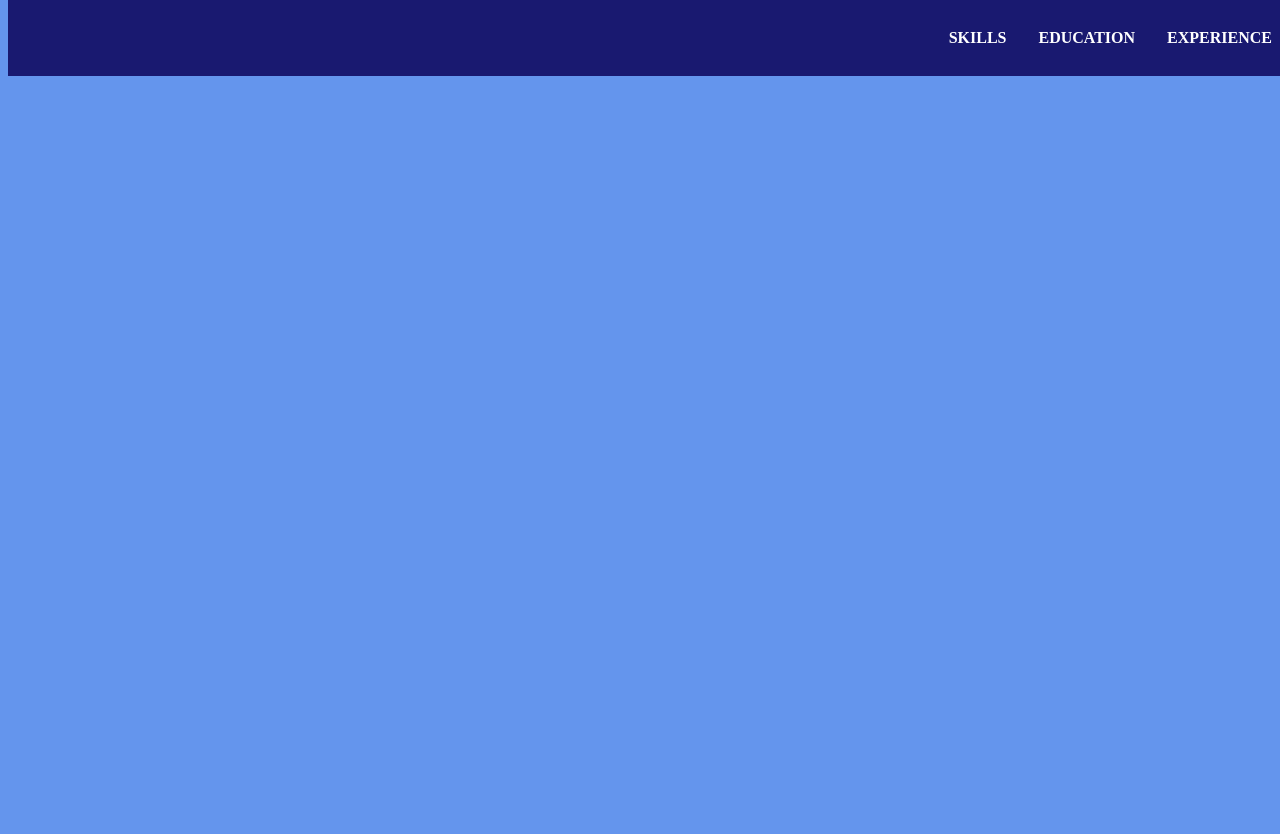
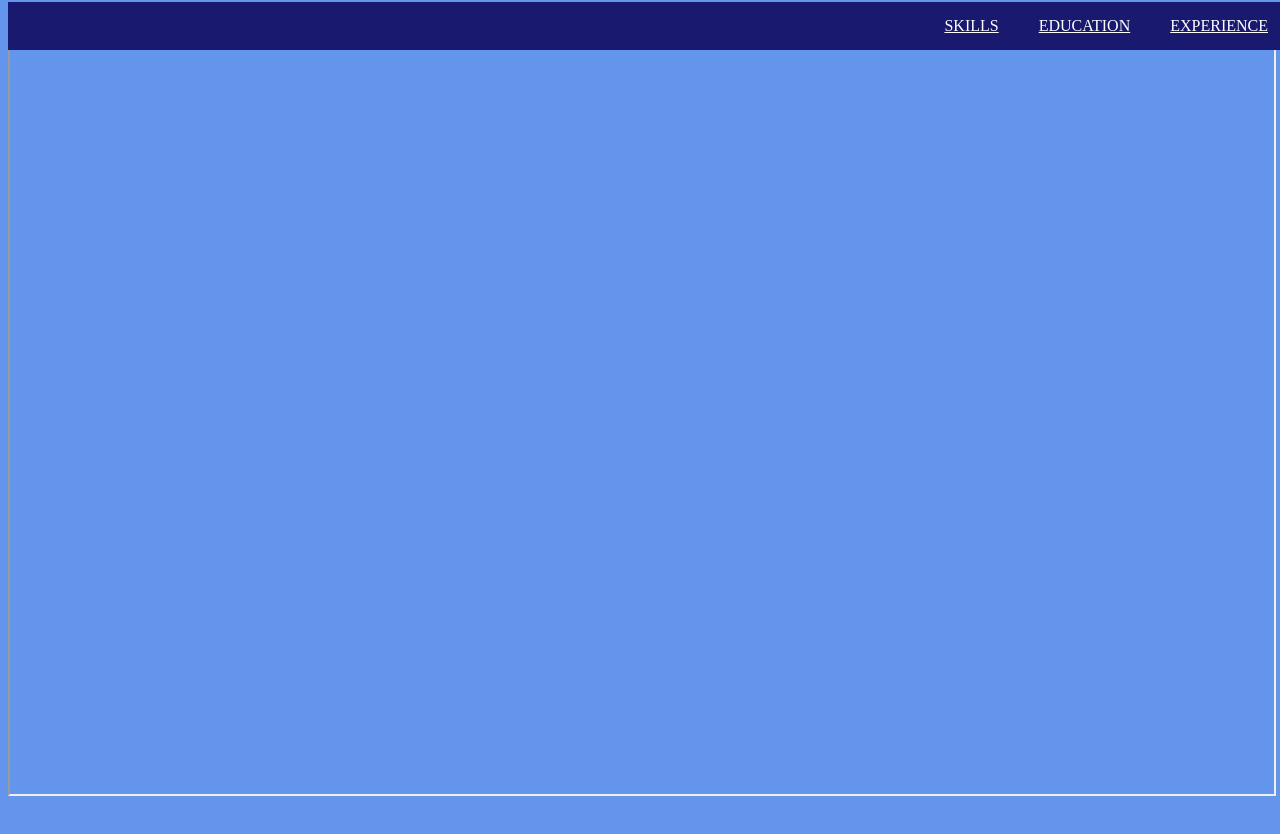
Before and after one commit to marcoc157157/resume, a plain HTML site: page index.html in a window 1280 px wide. After the commit the page ends 804 px from the top, so only its background shows below. Drawn offline with Linux system fonts and the light colour scheme.

Commit message:
Update index.html

```diff
--- a/index.html
+++ b/index.html
@@ -7,47 +7,27 @@
             list-style-type: none;
             margin: 0;
             padding: 15px 0px 15px 0px;
-            overflow: hidden;
-            background-color: #191970;
+            background-color: #191970 ;
             position: fixed;
-            top: 0;
+            top: 2;
             width: 100%;
         }
         li {
             float: left;
         }
         li a {
-                display: block;
             color: white;
             text-align: center;
-                padding: 14px 16px;
-                text-decoration: none;
+            padding: 100px 20px;
         }
-
-                {
-    box-sizing: border-box;
-}
-
     </style>
 </head>
 <body>
-
     <ul>
-
-
-        <li style="float:right"><b><a href="" target=""> EXPERIENCE </a></b></li>
-        <li style="float:right"><b><a href="" target=""> EDUCATION  </a></b></li>
-        <li style="float:right"><b><a href="" target=""> SKILLS </a></b></li>
-
-
+        <li style="float:right"><a href="" target=""> EXPERIENCE </a></li>
+        <li style="float:right"><a href="" target=""> EDUCATION </a></li>
+        <li style="float:right"><a href="" target=""> SKILLS </a></li>
     </ul>
-
-
-    <iframe src="iframe.html" width="30%" height="1000"  frameBorder="0" scrolling="no"name="iframe" align="top";></iframe>
-
-    <iframe src="iframe2.html" width="69%" height="1000" frameBorder="0" name="iframe2" scrolling="yes" align="top" ;></iframe>
-
-
-
+    <iframe src="" width="100%" height="100%"></iframe>
 </body>
 </html>
```
Lines whose indentation alone changed are shown as unchanged.
